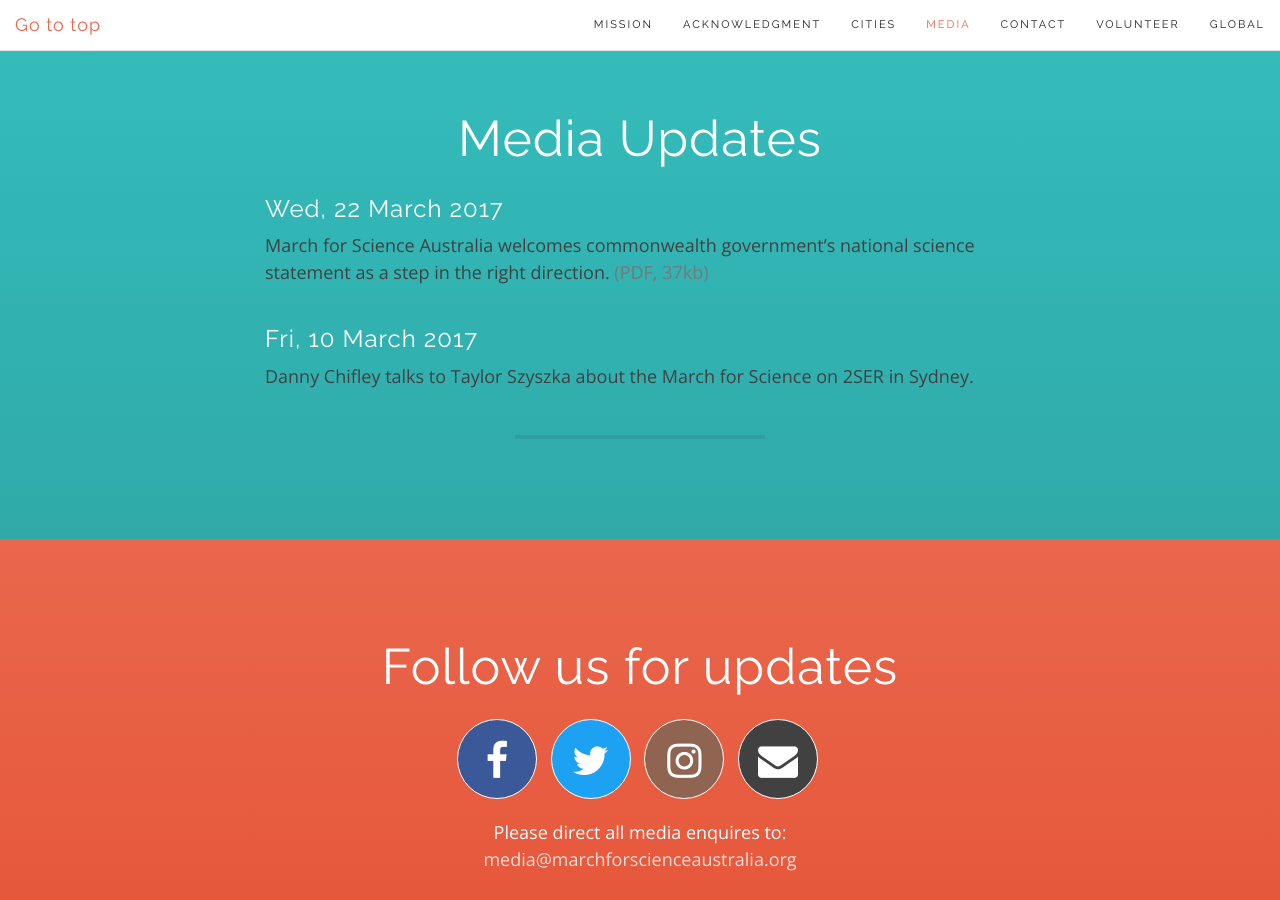
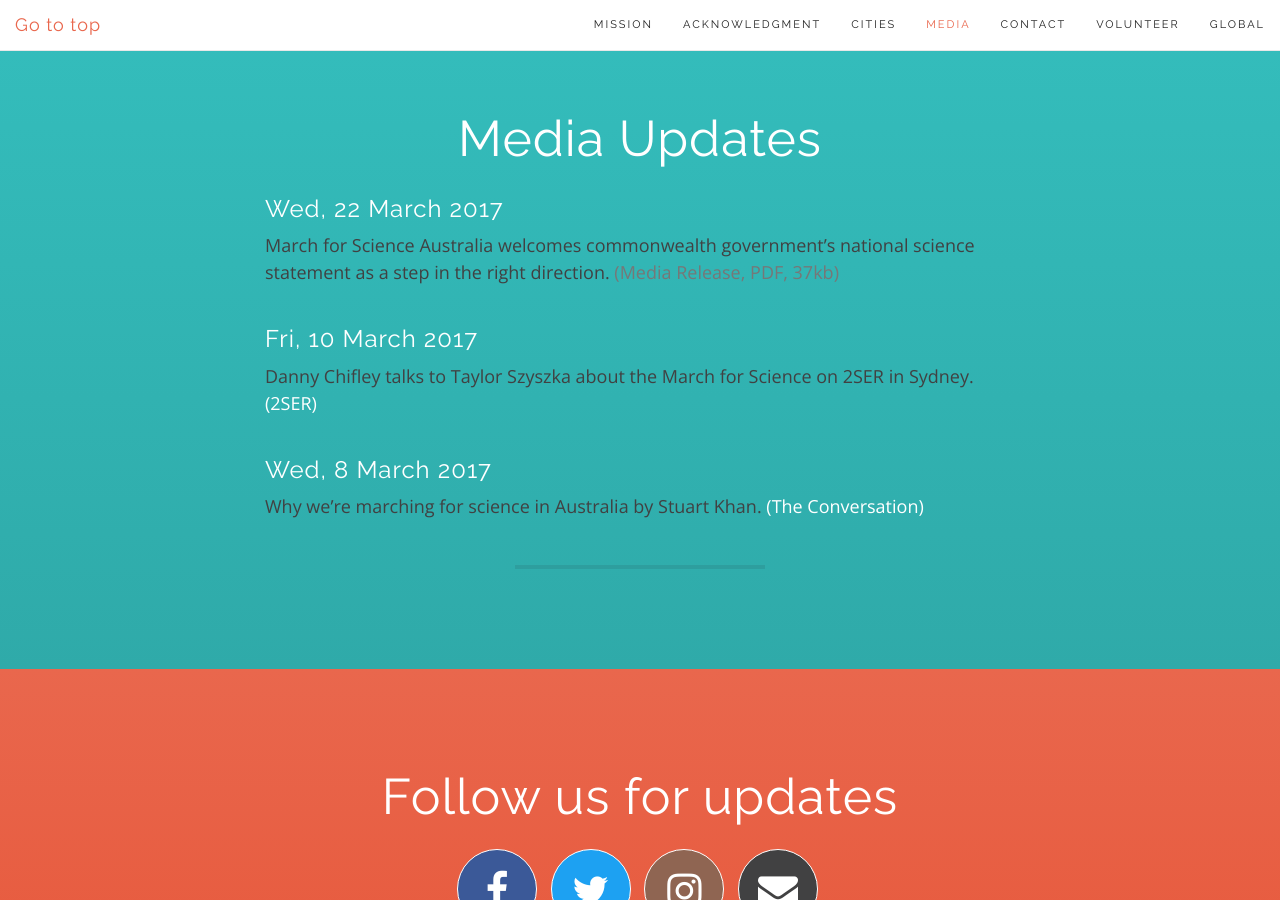
Before and after one commit to MarchForScienceAU/marchforscienceau, a Jekyll site: the page built from index.html, in a window 1280 px wide and 900 px high, scrolled down 3946 px. Built offline with Jekyll 4.4.1, drawn with Linux system fonts in a browser that asks for light colours; nearby versions of some CDN libraries.

Commit message:
update media section

```diff
--- a/_includes/media.html
+++ b/_includes/media.html
@@ -8,13 +8,19 @@
         <div class="row">
             <div class="col-lg-8 col-lg-offset-2 col-md-8 col-md-offset-2">
                 <h3>Wed, 22 March 2017</h3>
-                <p class="text-muted"><a href="downloads/mfsau-welcomes-new-national-science-statement_final.pdf" target="_blank">March for Science Australia welcomes commonwealth government’s national science statement as a step in the right direction.</a> (PDF, 37kb)</p>
+                <p class="text-muted"><a href="downloads/mfsau-welcomes-new-national-science-statement_final.pdf" target="_blank">March for Science Australia welcomes commonwealth government’s national science statement as a step in the right direction.</a> (Media Release, PDF, 37kb)</p>
             </div>
             <div class="col-lg-8 col-lg-offset-2 col-md-8 col-md-offset-2">
                 <h3>Fri, 10 March 2017</h3>
                 <p><a href="
-            http://www.2ser.com/component/k2/item/27777-march-for-science-2017" target="_blank">Danny Chifley talks to Taylor Szyszka about the March for Science on 2SER in Sydney.</a></p>
+            http://www.2ser.com/component/k2/item/27777-march-for-science-2017" target="_blank">Danny Chifley talks to Taylor Szyszka about the March for Science on 2SER in Sydney.</a> (2SER)</p>
             </div>
+            <div class="col-lg-8 col-lg-offset-2 col-md-8 col-md-offset-2">
+                <h3>Wed, 8 March 2017</h3>
+                <p><a href="
+            https://theconversation.com/why-were-marching-for-science-in-australia-73907" target="_blank">Why we’re marching for science in Australia by Stuart Khan.</a> (The Conversation)</p>
+            </div>
+
         </div>
         <hr>
     </div>
```
